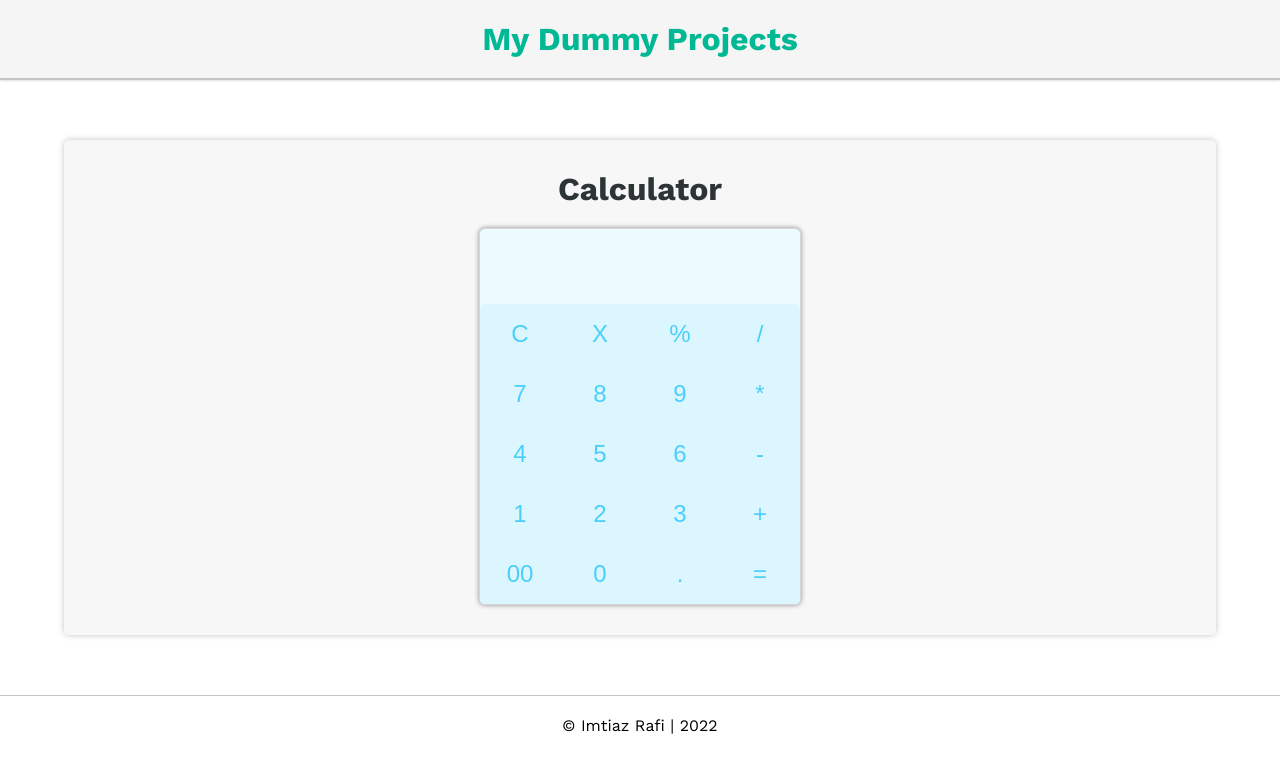
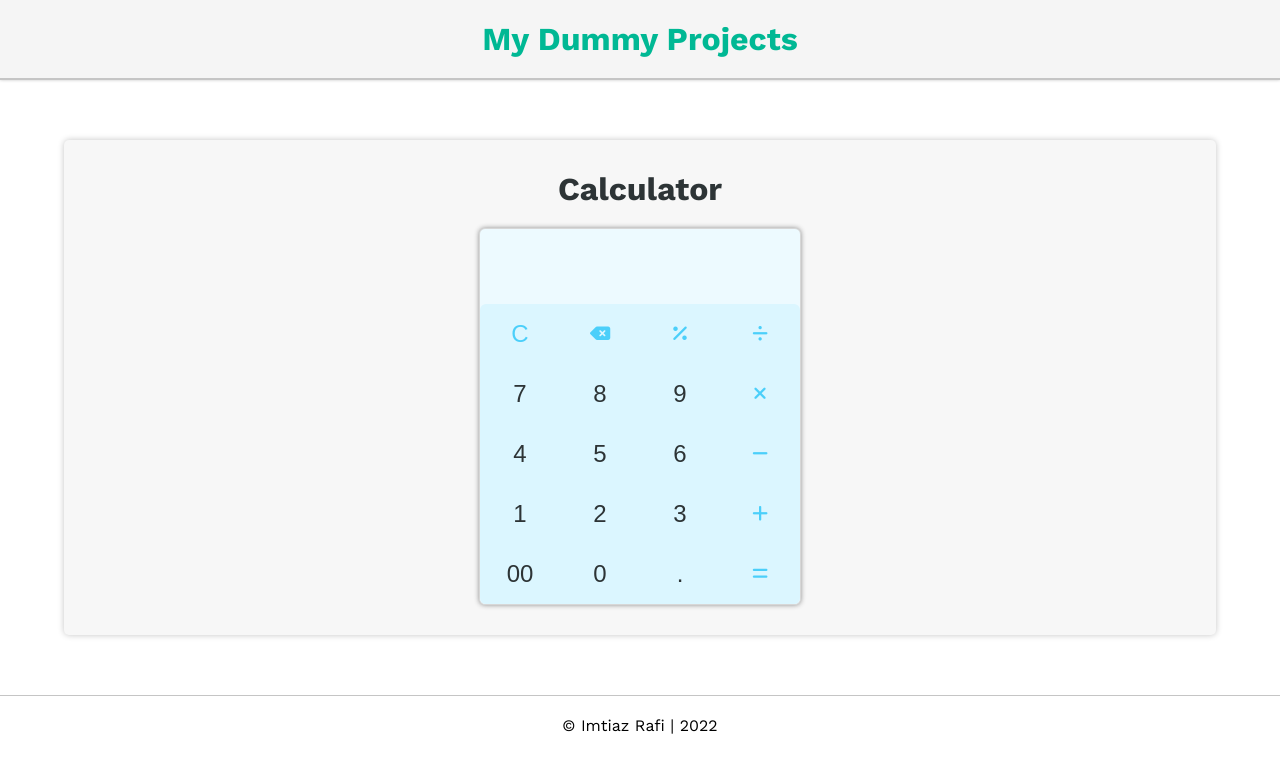
Before and after one commit to Imtiaz-Rafi/Dummy-Projects, a React (Create React App) app: page /calculator in a window 1280 px wide. Shown: the top 772 px of the page. Built offline with nearby package versions, Linux system fonts and the light colour scheme.

Commit message:
props devided in different components

```diff
--- a/src/components/calculator/board.jsx
+++ b/src/components/calculator/board.jsx
@@ -6,30 +6,30 @@ import classes from "./calc.module.css";
 const Board = (props) => {
     return (
         <div className={classes.calc_input}>
-            <Square onClick={props.handleReset} value={"C"} />
-            <Square onClick={props.handleCancel} value={"X"} />
-            <Square onClick={props.handleOperator} value={"%"} />
-            <Square onClick={props.handleOperator} value={"/"} />
+            <Square onClick={props.handleReset} value={"C"} operator={true} />
+            <Square onClick={props.handleCancel} value={"X"} operator={true} iconName={"fas fa-backspace"} />
+            <Square onClick={props.handleOperator} value={"%"} operator={true} iconName={"fas fa-percentage"} />
+            <Square onClick={props.handleOperator} value={"/"} operator={true} iconName={"fas fa-divide"} />
 
             <Square onClick={props.handleValue} value={"7"} />
             <Square onClick={props.handleValue} value={"8"} />
             <Square onClick={props.handleValue} value={"9"} />
-            <Square onClick={props.handleOperator} value={"*"} />
+            <Square onClick={props.handleOperator} value={"*"} operator={true} iconName={"fas fa-times"} />
 
             <Square onClick={props.handleValue} value={"4"} />
             <Square onClick={props.handleValue} value={"5"} />
             <Square onClick={props.handleValue} value={"6"} />
-            <Square onClick={props.handleOperator} value={"-"} />
+            <Square onClick={props.handleOperator} value={"-"} operator={true} iconName={"fas fa-minus"} />
 
             <Square onClick={props.handleValue} value={"1"} />
             <Square onClick={props.handleValue} value={"2"} />
             <Square onClick={props.handleValue} value={"3"} />
-            <Square onClick={props.handleOperator} value={"+"} />
+            <Square onClick={props.handleOperator} value={"+"} operator={true} iconName={"fas fa-plus"} />
 
             <Square onClick={props.handleDoubleValue} value={"00"} />
             <Square onClick={props.handleValue} value={"0"} />
             <Square onClick={props.handleOperator} value={"."} />
-            <Square onClick={props.handleEqual} value={"="} />
+            <Square onClick={props.handleEqual} value={"="} operator={true} iconName={"fas fa-equals"} />
         </div>
     );
 };
--- a/src/components/calculator/index.jsx
+++ b/src/components/calculator/index.jsx
@@ -17,7 +17,7 @@ class Calculator extends React.Component {
     handleOperator = (event) => {
         this.setState({ char: event.target.value, temp: this.state.temp + this.state.val, val: 0 });
     };
-    handleDoubleValue = (event) => {
+    handleDoubleValue = () => {
         this.setState({ val: this.state.val * 100 + 0 });
     };
 
@@ -69,94 +69,6 @@ class Calculator extends React.Component {
                             handleReset={this.handleReset}
                             handleDoubleValue={this.handleDoubleValue}
                         />
-                        {/* PRACTICE */}
-                        {/* <div className={classes.calc_input}>
-                            <button className={`${classes.btn} ${classes.btnBlue}`} onClick={this.handleReset}>
-                                C
-                            </button>
-                            <button className={`${classes.btn} ${classes.btnBlue}`} onClick={this.handleCancel}>
-                                <i className={`${"fas fa-backspace"} ${classes.icons}`}></i>
-                            </button>
-                            <button
-                                className={`${classes.btn} ${classes.btnBlue}`}
-                                onClick={this.handleOperator}
-                                value={"%"}
-                            >
-                                <i className={`${"fas fa-percentage"} ${classes.icons}`}></i>
-                            </button>
-                            <button
-                                className={`${classes.btn} ${classes.btnBlue}`}
-                                onClick={this.handleOperator}
-                                value={"/"}
-                            >
-                                <i className={`${"fas fa-divide"} ${classes.icons}`}></i>
-                            </button>
-                            <button className={classes.btn} onClick={this.handleValue} value={7}>
-                                7
-                            </button>
-                            <button className={classes.btn} onClick={this.handleValue} value={8}>
-                                8
-                            </button>
-                            <button className={classes.btn} onClick={this.handleValue} value={9}>
-                                9
-                            </button>
-                            <button
-                                className={`${classes.btn} ${classes.btnBlue}`}
-                                onClick={this.handleOperator}
-                                value={"*"}
-                            >
-                                <i className={`${"fas fa-times"} ${classes.icons}`}></i>
-                            </button>
-                            <button className={classes.btn} onClick={this.handleValue} value={4}>
-                                4
-                            </button>
-                            <button className={classes.btn} onClick={this.handleValue} value={5}>
-                                5
-                            </button>
-                            <button className={classes.btn} onClick={this.handleValue} value={6}>
-                                6
-                            </button>
-                            <button
-                                className={`${classes.btn} ${classes.btnBlue}`}
-                                onClick={this.handleOperator}
-                                value={"-"}
-                            >
-                                <i className={`${"fas fa-minus"} ${classes.icons}`}></i>
-                            </button>
-                            <button className={classes.btn} onClick={this.handleValue} value={1}>
-                                1
-                            </button>
-                            <button className={classes.btn} onClick={this.handleValue} value={2}>
-                                2
-                            </button>
-                            <button className={classes.btn} onClick={this.handleValue} value={3}>
-                                3
-                            </button>
-                            <button
-                                className={`${classes.btn} ${classes.btnBlue}`}
-                                onClick={this.handleOperator}
-                                value={"+"}
-                            >
-                                <i className={`${"fas fa-plus"} ${classes.icons}`}></i>
-                            </button>
-                            <button
-                                className={classes.btn}
-                                onClick={() => {
-                                    this.setState({ val: this.state.val * 100 + 0 });
-                                }}
-                            >
-                                00
-                            </button>
-                            <button className={classes.btn} onClick={this.handleValue} value={0}>
-                                0
-                            </button>
-                            <button className={classes.btn} onClick={this.handleOperator} value={"."}>
-                                .
-                            </button>
-                            <button className={`${classes.btn} ${classes.btnBlue}`} onClick={this.handleEqual}>
-                                <i className={`${"fas fa-equals"} ${classes.icons}`}></i>
-                            </button>
-                        </div> */}
                     </div>
                 </div>
             </>
--- a/src/components/calculator/square.jsx
+++ b/src/components/calculator/square.jsx
@@ -2,11 +2,17 @@ import React from "react";
 import classes from "./calc.module.css";
 import PropTypes from "prop-types";
 
-const Square = (props) => {
+const Square = ({ operator, onClick, value, iconName }) => {
     return (
         <>
-            <button className={`${classes.btn} ${classes.btnBlue}`} onClick={props.onClick} value={props.value}>
-                {props.value}
+            <button
+                className={`${classes.btn} ${operator && classes.btnBlue} ${iconName && iconName} ${
+                    iconName && classes.icons
+                }`}
+                onClick={onClick}
+                value={value}
+            >
+                {!iconName && value} {/*showing value */}
             </button>
         </>
     );
@@ -15,6 +21,8 @@ const Square = (props) => {
 Square.propTypes = {
     onClick: PropTypes.func.isRequired,
     value: PropTypes.string.isRequired,
+    operator: PropTypes.bool,
+    iconName: PropTypes.string,
 };
 
 export default Square;
```
